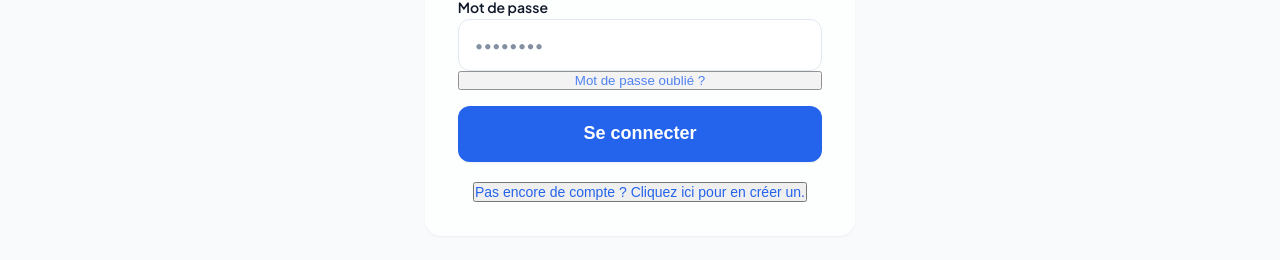
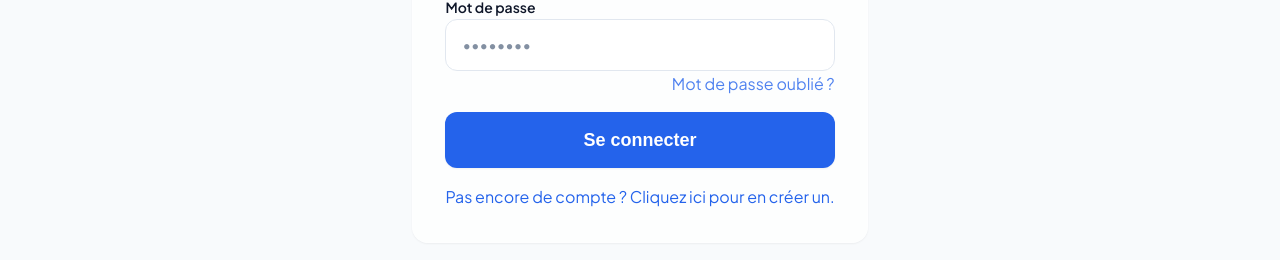
Before and after one commit to hologramconseils/ris-pro, a React (Vite) app in the folder frontend/: page /login in a window 1280 px wide. Shown: the part 425-685 px from the top of the page. Built offline with nearby package versions, Linux system fonts and the light colour scheme; no server answers.

Commit message:
style: fix background and border of text-like buttons in Login page

```diff
--- a/frontend/src/pages/Login.jsx
+++ b/frontend/src/pages/Login.jsx
@@ -178,7 +178,7 @@ export default function Login() {
               <button
                 type="button"
                 className="text-xs text-right mt-1"
-                style={{ color: 'var(--primary)', opacity: 0.8 }}
+                style={{ color: 'var(--primary)', opacity: 0.8, background: 'none', border: 'none', padding: 0, font: 'inherit', cursor: 'pointer', display: 'block', marginLeft: 'auto' }}
                 onClick={handleForgotPassword}
               >
                 Mot de passe oublié ?
@@ -213,7 +213,7 @@ export default function Login() {
               <button
                 type="button"
                 className="text-sm font-medium"
-                style={{ color: 'var(--primary)', cursor: 'pointer' }}
+                style={{ color: 'var(--primary)', cursor: 'pointer', background: 'none', border: 'none', padding: 0, font: 'inherit' }}
                 onClick={() => setIsLogin(!isLogin)}
               >
                 {isLogin ? "Pas encore de compte ? Cliquez ici pour en créer un." : "Déjà un compte ? Cliquez ici pour vous connecter."}
```
